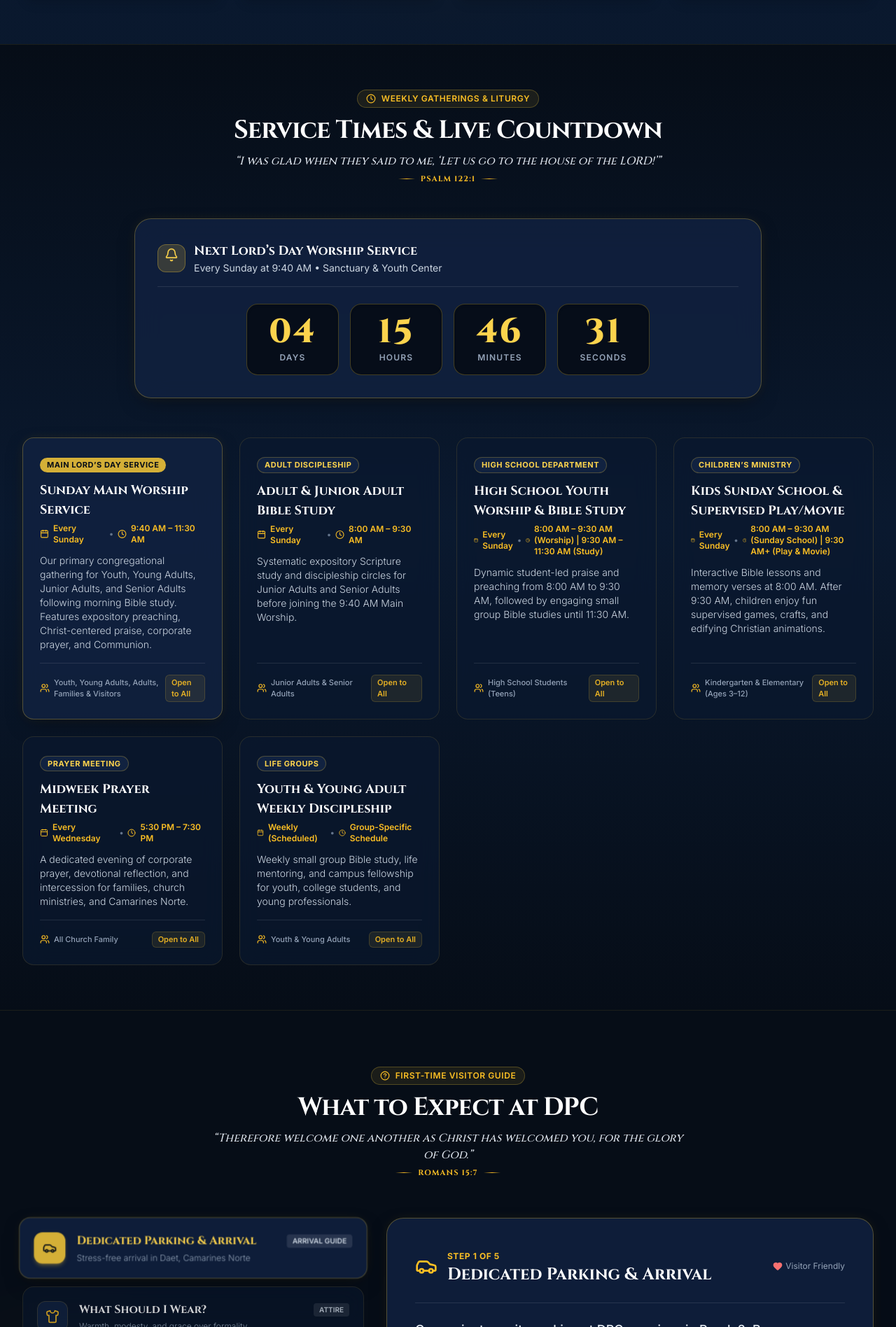
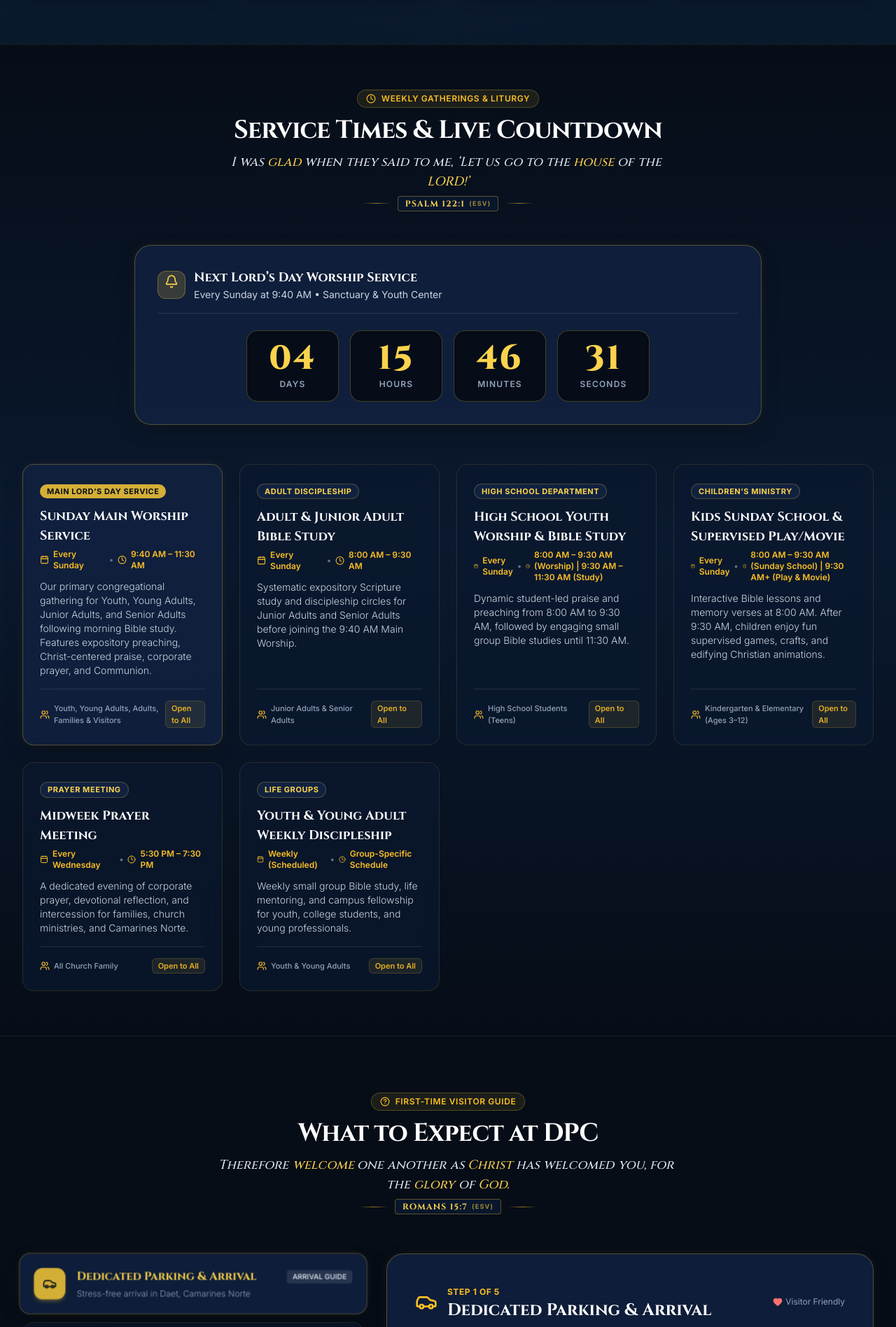
Before and after one commit to Isapolloo08/DPC_LandingPage, a React (Vite) app: page / in a window 1280 px wide. Shown: the part 904-2800 px from the top of the page at 70% size. Built offline with nearby package versions, Linux system fonts and the light colour scheme; no server answers.

Commit message:
Basta update ulit

```diff
--- a/src/App.tsx
+++ b/src/App.tsx
@@ -44,7 +44,6 @@ export const App: React.FC = () => {
         '#services',
         '#what-to-expect',
         '#ministries',
-        '#videos',
         '#events',
         '#location',
       ];
--- a/src/components/events/AnnouncementsSection.tsx
+++ b/src/components/events/AnnouncementsSection.tsx
@@ -113,7 +113,7 @@ export const AnnouncementsSection: React.FC<AnnouncementsSectionProps> = ({
           {/* Centered Floating Overlay Content - No Box */}
           <div className="relative z-10 flex h-full flex-col items-center justify-center py-6 sm:py-10 text-center px-4 sm:px-6 max-w-4xl mx-auto pointer-events-none">
             <div className="space-y-3 sm:space-y-4">
-              <h2 className="text-3xl sm:text-5xl md:text-6xl font-bold font-serif text-white tracking-tight drop-shadow-[0_4px_20px_rgba(0,0,0,0.95)]">
+              <h2 className="text-3xl sm:text-5xl md:text-6xl font-bold font-serif text-white tracking-tight [text-shadow:_0_4px_20px_rgb(0_0_0_/_95%)]">
                 Witness God’s Faithfulness <br className="hidden sm:inline" />
                 <span className="gold-shimmer">In Motion</span>
               </h2>
@@ -126,7 +126,7 @@ export const AnnouncementsSection: React.FC<AnnouncementsSectionProps> = ({
                   version="ESV"
                   showQuoteMarks={true}
                   highlightWords={['Spirit', 'truth', 'worship']}
-                  quoteClassName="text-sm sm:text-base md:text-lg text-white font-serif italic leading-relaxed tracking-wide drop-shadow-[0_3px_12px_rgba(0,0,0,1)]"
+                  quoteClassName="text-sm sm:text-base md:text-lg text-white font-serif italic leading-relaxed tracking-wide [text-shadow:_0_2px_12px_rgb(0_0_0_/_95%)]"
                   referenceClassName="!mt-2"
                   align="center"
                   staggerDelay={0.04}
--- a/src/components/hero/ServiceCountdown.tsx
+++ b/src/components/hero/ServiceCountdown.tsx
@@ -1,6 +1,7 @@
 import React, { useState, useEffect } from 'react';
-import { Clock, Calendar, Bell, Sparkles, Users } from 'lucide-react';
+import { Clock, Calendar, Bell, MapPin, Sparkles, AlertCircle, Users } from 'lucide-react';
 import { CHURCH_INFO } from '../../data/churchInfo';
+import { ScriptureReveal } from '../ui/ScriptureReveal';
 
 export const ServiceCountdown: React.FC = () => {
   const [timeLeft, setTimeLeft] = useState({
@@ -62,16 +63,18 @@ export const ServiceCountdown: React.FC = () => {
             Service Times & Live Countdown
           </h2>
           <div className="max-w-2xl mx-auto mt-3">
-            <p className="text-sm sm:text-base text-slate-200 font-serif italic leading-relaxed">
-              “I was glad when they said to me, ‘Let us go to the house of the LORD!’”
-            </p>
-            <div className="flex items-center justify-center gap-2 mt-1.5">
-              <span className="h-px w-6 bg-gradient-to-r from-transparent via-dpc-gold-400 to-transparent" />
-              <span className="text-[11px] font-bold tracking-widest text-dpc-gold-400 uppercase font-serif">
-                Psalm 122:1
-              </span>
-              <span className="h-px w-6 bg-gradient-to-r from-transparent via-dpc-gold-400 to-transparent" />
-            </div>
+            <ScriptureReveal
+              quote="I was glad when they said to me, ‘Let us go to the house of the LORD!’"
+              reference="Psalm 122:1"
+              version="ESV"
+              showQuoteMarks={false}
+              highlightWords={['glad', 'house', 'LORD']}
+              quoteClassName="text-sm sm:text-base text-slate-200 font-serif italic leading-relaxed"
+              referenceClassName="!mt-1.5"
+              align="center"
+              staggerDelay={0.04}
+              initialDelay={0.15}
+            />
           </div>
         </div>
 
--- a/src/components/ministries/MinistriesSection.tsx
+++ b/src/components/ministries/MinistriesSection.tsx
@@ -6,6 +6,7 @@ import {
 import { MINISTRIES_DATA } from '../../data/ministriesData';
 import { Ministry } from '../../types/church';
 import { fetchMinistries } from '../../services/api';
+import { ScriptureReveal } from '../ui/ScriptureReveal';
 
 interface MinistriesSectionProps {
   onSelectMinistry: (ministry: Ministry) => void;
@@ -72,16 +73,18 @@ export const MinistriesSection: React.FC<MinistriesSectionProps> = ({ onSelectMi
             The 7 Ministries
           </h2>
           <div className="max-w-2xl mx-auto mt-3">
-            <p className="text-sm sm:text-base text-slate-200 font-serif italic leading-relaxed">
-              “One generation shall commend Your works to another, and shall declare Your mighty acts.”
-            </p>
-            <div className="flex items-center justify-center gap-2 mt-1.5">
-              <span className="h-px w-6 bg-gradient-to-r from-transparent via-dpc-gold-400 to-transparent" />
-              <span className="text-[11px] font-bold tracking-widest text-dpc-gold-400 uppercase font-serif">
-                Psalm 145:4
-              </span>
-              <span className="h-px w-6 bg-gradient-to-r from-transparent via-dpc-gold-400 to-transparent" />
-            </div>
+            <ScriptureReveal
+              quote="One generation shall commend Your works to another, and shall declare Your mighty acts."
+              reference="Psalm 145:4"
+              version="ESV"
+              showQuoteMarks={false}
+              highlightWords={['generation', 'works', 'mighty', 'acts']}
+              quoteClassName="text-sm sm:text-base text-slate-200 font-serif italic leading-relaxed"
+              referenceClassName="!mt-1.5"
+              align="center"
+              staggerDelay={0.04}
+              initialDelay={0.15}
+            />
           </div>
         </div>
 
--- a/src/components/stewardship/StewardshipSection.tsx
+++ b/src/components/stewardship/StewardshipSection.tsx
@@ -1,6 +1,7 @@
 import React, { useState } from 'react';
 import { HeartHandshake, QrCode, Building2, Copy, Check, BookOpen } from 'lucide-react';
 import { CHURCH_INFO } from '../../data/churchInfo';
+import { ScriptureReveal } from '../ui/ScriptureReveal';
 
 interface StewardshipSectionProps {
   onOpenGCashModal: () => void;
@@ -39,13 +40,18 @@ export const StewardshipSection: React.FC<StewardshipSectionProps> = ({ onOpenGC
             <BookOpen className="w-5 h-5" />
           </div>
 
-          <blockquote className="text-sm sm:text-lg italic text-white font-serif leading-relaxed max-w-2xl mx-auto">
-            “{CHURCH_INFO.stewardshipVerse}”
-          </blockquote>
-
-          <span className="inline-block mt-3 px-3 py-1 rounded-md bg-dpc-navy-950/80 border border-dpc-gold-500/30 text-xs font-bold font-serif text-dpc-gold-300">
-            {CHURCH_INFO.stewardshipRef}
-          </span>
+          <ScriptureReveal
+            quote={CHURCH_INFO.stewardshipVerse}
+            reference={CHURCH_INFO.stewardshipRef}
+            version="ESV"
+            showQuoteMarks={true}
+            highlightWords={['heart', 'cheerful', 'giver', 'God', 'loves']}
+            quoteClassName="text-sm sm:text-base md:text-lg italic text-white font-serif leading-relaxed max-w-2xl mx-auto"
+            referenceClassName="!mt-2"
+            align="center"
+            staggerDelay={0.035}
+            initialDelay={0.15}
+          />
         </div>
 
         {/* Giving Channels Grid */}
--- a/src/components/ui/ScriptureReveal.tsx
+++ b/src/components/ui/ScriptureReveal.tsx
@@ -48,21 +48,19 @@ export const ScriptureReveal: React.FC<ScriptureRevealProps> = ({
     },
   };
 
-  // Individual word animation
+  // Individual word animation (100% GPU-accelerated: opacity, translateY, scale)
   const wordVariants: Variants = {
     hidden: {
       opacity: 0,
-      y: 14,
-      filter: 'blur(4px)',
-      scale: 0.96,
+      y: 10,
+      scale: 0.97,
     },
     visible: {
       opacity: 1,
       y: 0,
-      filter: 'blur(0px)',
       scale: 1,
       transition: {
-        duration: 0.5,
+        duration: 0.4,
         ease: [0.22, 1, 0.36, 1],
       },
     },
@@ -131,9 +129,10 @@ export const ScriptureReveal: React.FC<ScriptureRevealProps> = ({
               >
                 <motion.span
                   variants={wordVariants}
+                  style={{ willChange: 'transform, opacity' }}
                   className={`inline-block ${
                     isHighlighted
-                      ? 'text-dpc-gold-300 font-medium drop-shadow-[0_0_8px_rgba(234,179,8,0.3)]'
+                      ? 'text-dpc-gold-300 font-medium'
                       : ''
                   }`}
                 >
--- a/src/components/ui/image-stream-hero.tsx
+++ b/src/components/ui/image-stream-hero.tsx
@@ -219,6 +219,9 @@ export function ImageStreamHero({
                     // corridor is already full on the first frame.
                     animationDelay: `${-(i * speed) / cards}s`,
                     backfaceVisibility: "hidden",
+                    WebkitBackfaceVisibility: "hidden",
+                    willChange: "transform",
+                    transform: "translate3d(0, 0, 0)",
                   }}
                 >
                   {img ? (
--- a/src/components/video/ChurchVideoHub.tsx
+++ b/src/components/video/ChurchVideoHub.tsx
@@ -20,6 +20,7 @@ import {
 } from 'lucide-react';
 import { VIDEO_ORIENTATIONS_DATA } from '../../data/videoOrientationsData';
 import { VideoOrientation, VideoChapter } from '../../types/church';
+import { ScriptureReveal } from '../ui/ScriptureReveal';
 
 interface ChurchVideoHubProps {
   onPlanVisitClick: () => void;
@@ -119,16 +120,18 @@ export const ChurchVideoHub: React.FC<ChurchVideoHubProps> = ({
           </h2>
 
           <div className="max-w-2xl mx-auto mt-3">
-            <p className="text-sm sm:text-base text-slate-200 font-serif italic leading-relaxed">
-              “Come and see what God has done: He is awesome in His deeds toward the children of man.”
-            </p>
-            <div className="flex items-center justify-center gap-2 mt-1.5">
-              <span className="h-px w-6 bg-gradient-to-r from-transparent via-dpc-gold-400 to-transparent" />
-              <span className="text-[11px] font-bold tracking-widest text-dpc-gold-400 uppercase font-serif">
-                Psalm 66:5
-              </span>
-              <span className="h-px w-6 bg-gradient-to-r from-transparent via-dpc-gold-400 to-transparent" />
-            </div>
+            <ScriptureReveal
+              quote="Come and see what God has done: He is awesome in His deeds toward the children of man."
+              reference="Psalm 66:5"
+              version="ESV"
+              showQuoteMarks={false}
+              highlightWords={['Come', 'see', 'awesome', 'deeds']}
+              quoteClassName="text-sm sm:text-base text-slate-200 font-serif italic leading-relaxed"
+              referenceClassName="!mt-1.5"
+              align="center"
+              staggerDelay={0.04}
+              initialDelay={0.15}
+            />
           </div>
         </div>
 
--- a/src/components/visitor/WhatToExpectSection.tsx
+++ b/src/components/visitor/WhatToExpectSection.tsx
@@ -1,5 +1,6 @@
 import React, { useState } from 'react';
 import { Car, Shirt, ShieldCheck, UtensilsCrossed, Music, Heart, HelpCircle, ArrowRight, Sparkles } from 'lucide-react';
+import { ScriptureReveal } from '../ui/ScriptureReveal';
 
 interface WhatToExpectSectionProps {
   onPlanVisitClick: () => void;
@@ -93,16 +94,18 @@ export const WhatToExpectSection: React.FC<WhatToExpectSectionProps> = ({ onPlan
             What to Expect at DPC
           </h2>
           <div className="max-w-2xl mx-auto mt-3">
-            <p className="text-sm sm:text-base text-slate-200 font-serif italic leading-relaxed">
-              “Therefore welcome one another as Christ has welcomed you, for the glory of God.”
-            </p>
-            <div className="flex items-center justify-center gap-2 mt-1.5">
-              <span className="h-px w-6 bg-gradient-to-r from-transparent via-dpc-gold-400 to-transparent" />
-              <span className="text-[11px] font-bold tracking-widest text-dpc-gold-400 uppercase font-serif">
-                Romans 15:7
-              </span>
-              <span className="h-px w-6 bg-gradient-to-r from-transparent via-dpc-gold-400 to-transparent" />
-            </div>
+            <ScriptureReveal
+              quote="Therefore welcome one another as Christ has welcomed you, for the glory of God."
+              reference="Romans 15:7"
+              version="ESV"
+              showQuoteMarks={false}
+              highlightWords={['welcome', 'Christ', 'glory', 'God']}
+              quoteClassName="text-sm sm:text-base text-slate-200 font-serif italic leading-relaxed"
+              referenceClassName="!mt-1.5"
+              align="center"
+              staggerDelay={0.04}
+              initialDelay={0.15}
+            />
           </div>
         </div>
 
```
